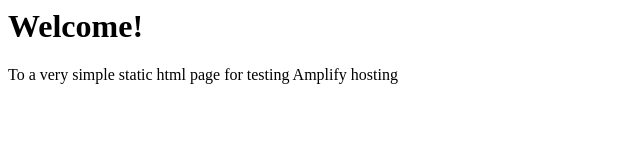
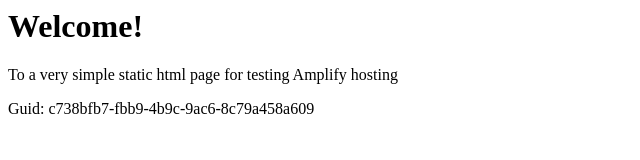
Before and after one commit to aws-aemilia-lhr/Github-PR-Commit-Integration-Test-DoNotTouch-v0-preprod-eu-west-2, a website: page src/index.html in a window 1280 px wide. Shown: the whole page, without its empty margins (0-640 px from the left). Drawn offline with Linux system fonts and the light colour scheme.

Commit message:
commit from integ tests

```diff
--- a/src/index.html
+++ b/src/index.html
@@ -1,3 +1,5 @@
+
+
 <html lang="en">
 
 <head>
@@ -10,6 +12,6 @@
 <body>
     <h1>Welcome!</h1>
     <p>To a very simple static html page for testing Amplify hosting</p>
-</body>
+    <p>Guid: c738bfb7-fbb9-4b9c-9ac6-8c79a458a609</p></body>
 
 </html>
```
